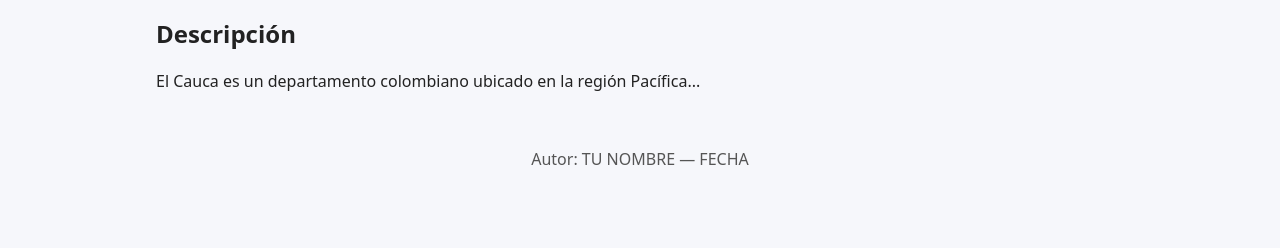
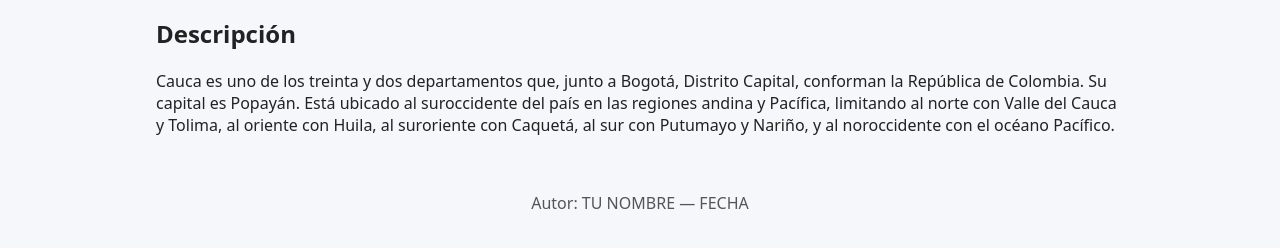
Before and after one commit to Dembow-G/Sur-de-colombia, a plain HTML site: page CAUCA/index.html in a window 1280 px wide. Shown: the part 232-480 px from the top of the page. Drawn offline with Linux system fonts and the light colour scheme.

Commit message:
Descripcion cauca

```diff
--- a/CAUCA/index.html
+++ b/CAUCA/index.html
@@ -22,7 +22,13 @@
       <h2>Descripción</h2>
       <p>
         <!-- Aquí debes pegar el texto sobre Cauca desde TEXTO-REGIONES.txt -->
-        El Cauca es un departamento colombiano ubicado en la región Pacífica...
+        Cauca es uno de los treinta y dos departamentos que, junto a Bogotá, Distrito Capital,
+ conforman la República de Colombia.
+Su capital es Popayán. Está ubicado al suroccidente del país en las regiones andina
+ y Pacífica, limitando al norte con Valle del Cauca y Tolima, al oriente con Huila,
+ al suroriente con Caquetá, al sur con Putumayo y Nariño, y al noroccidente con el océano Pacífico.
+
+
       </p>
     </section>
   </main>
```
